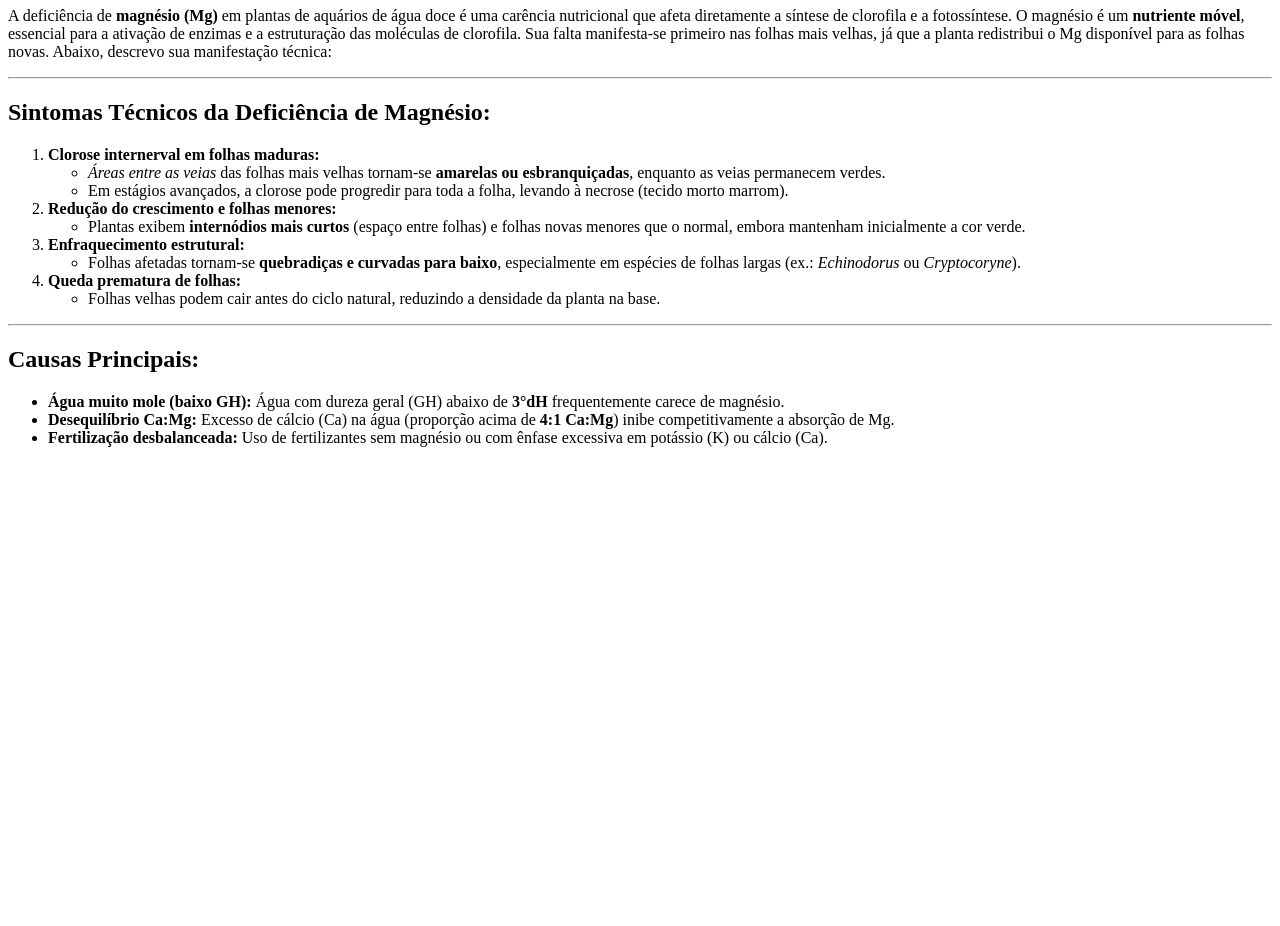
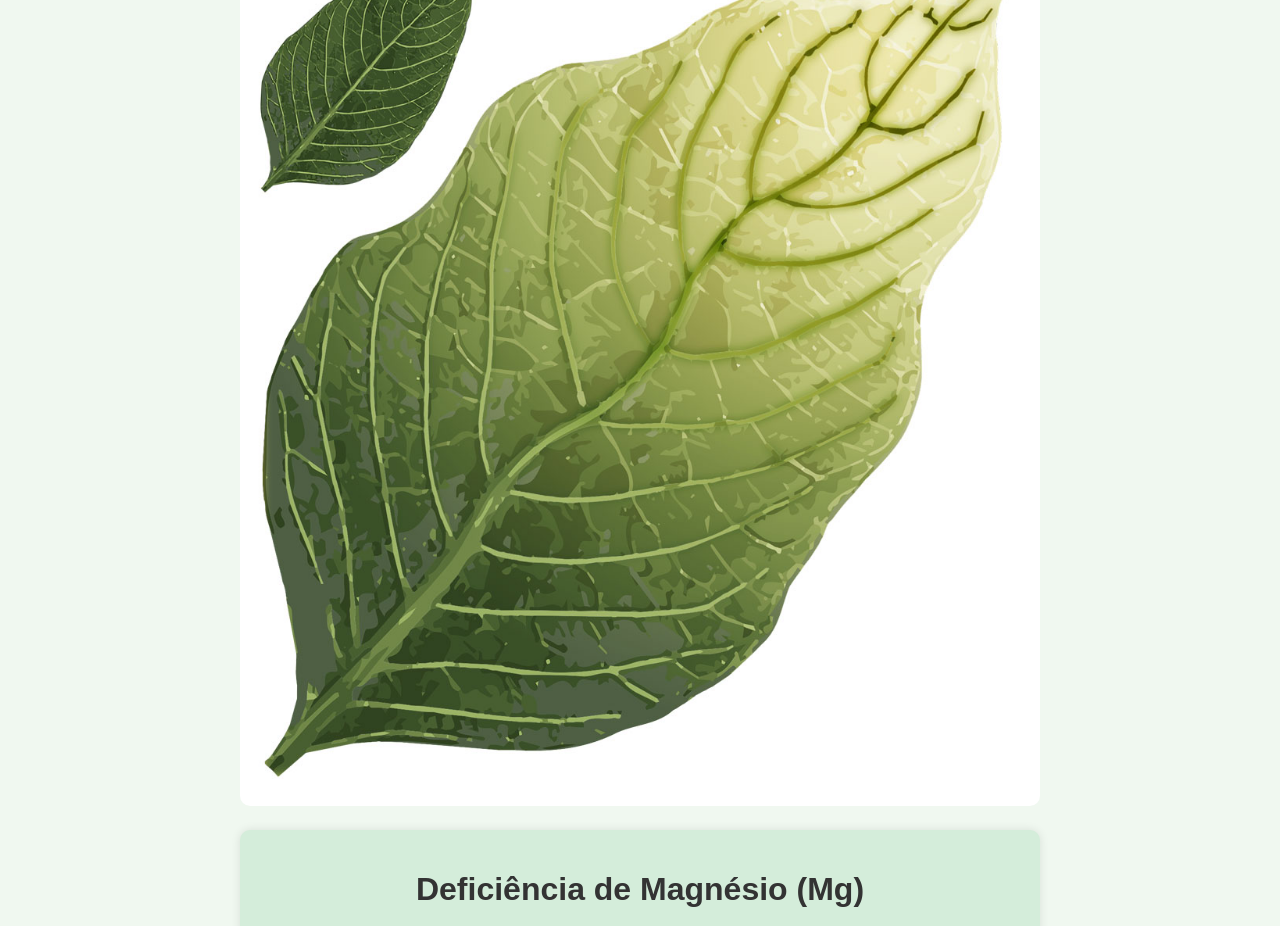
Before and after one commit to luizmourademoura/deficiencia, a plain HTML site: page magnesio.html in a window 1280 px wide. Shown: the part 73-999 px from the top of the page. Before the commit the page ends 800 px from the top, so only its background shows below. Drawn offline with Linux system fonts and the light colour scheme.

Commit message:
Add files via upload

```diff
--- a/magnesio.html
+++ b/magnesio.html
@@ -1,48 +1,89 @@
+<!DOCTYPE html>
+<html lang="pt-br">
 
-<!DOCTYPE html>
-<html lang="pt-BR">
 <head>
-    <meta charset="UTF-8">
-    <title>Deficiência de Magnésio em Plantas Aquáticas</title>
+  <meta charset="UTF-8">
+  <meta name="viewport" content="width=device-width, initial-scale=1.0">
+  <title>Deficiência de Magnésio</title>
+  <style>
+    body {
+      margin: 0;
+      font-family: Arial, sans-serif;
+      background-color: #f0f8f0;
+    }
+
+    .container {
+      display: flex;
+      flex-direction: column;
+      align-items: center;
+      max-width: 800px;
+      margin: auto;
+      padding: 20px;
+    }
+
+    .image-container {
+      width: 100%;
+      text-align: center;
+      margin-bottom: 20px;
+    }
+
+    .image-container img {
+      max-width: 100%;
+      height: auto;
+      border-radius: 10px;
+    }
+
+    .content {
+      background-color: #d4edda;
+      padding: 20px;
+      border-radius: 10px;
+      box-shadow: 0 0 10px rgba(0, 0, 0, 0.1);
+      color: #333;
+    }
+
+    h1, h3 {
+      text-align: center;
+    }
+
+    ul {
+      padding-left: 20px;
+    }
+  </style>
 </head>
+
 <body>
-    <h1>Deficiência de Magnésio (Mg) em Plantas de Aquário</h1>
-    <p>
-        A deficiência de <strong>magnésio (Mg)</strong> em plantas de aquários de água doce é uma carência nutricional que afeta diretamente a síntese de clorofila e a fotossíntese.
-        O magnésio é um <strong>nutriente móvel</strong>, essencial para a ativação de enzimas e a estruturação das moléculas de clorofila. Sua falta manifesta-se primeiro nas folhas mais velhas,
-        já que a planta redistribui o Mg disponível para as folhas novas. Abaixo, descrevo sua manifestação técnica:
-    </p>
-    <hr>
-    <h2>Sintomas Técnicos da Deficiência de Magnésio:</h2>
-    <ol>
-        <li><strong>Clorose internerval em folhas maduras:</strong>
-            <ul>
-                <li><em>Áreas entre as veias</em> das folhas mais velhas tornam-se <strong>amarelas ou esbranquiçadas</strong>, enquanto as veias permanecem verdes.</li>
-                <li>Em estágios avançados, a clorose pode progredir para toda a folha, levando à necrose (tecido morto marrom).</li>
-            </ul>
+  <div class="container">
+    <div class="image-container">
+      <img src="magnesio.jpeg" alt="Sintomas de deficiência de magnésio">
+    </div>
+    <div class="content">
+      <h1>Deficiência de Magnésio (Mg)</h1>
+      <p>A deficiência de magnésio (Mg) em plantas de aquários de água doce é uma carência nutricional que afeta diretamente a síntese de clorofila e a fotossíntese. O magnésio é um <strong>nutriente móvel</strong>, essencial para a ativação de enzimas e a estruturação das moléculas de clorofila. Sua falta manifesta-se primeiro nas folhas mais velhas, já que a planta redistribui o Mg disponível para as folhas novas. Abaixo, descrevo sua manifestação técnica:</p>
+      <hr>
+      <h3><strong>Sintomas Técnicos da Deficiência de Magnésio:</strong></h3>
+      <ul>
+        <li><strong>Clorose internerval em folhas maduras:</strong><br>
+          Áreas entre as veias das folhas mais velhas tornam-se <strong>amarelas ou esbranquiçadas</strong>, enquanto as veias permanecem verdes. Em estágios avançados, a clorose pode progredir para toda a folha, levando à necrose (tecido morto marrom).
         </li>
-        <li><strong>Redução do crescimento e folhas menores:</strong>
-            <ul>
-                <li>Plantas exibem <strong>internódios mais curtos</strong> (espaço entre folhas) e folhas novas menores que o normal, embora mantenham inicialmente a cor verde.</li>
-            </ul>
+        <li><strong>Redução do crescimento e folhas menores:</strong><br>
+          Plantas exibem <strong>internódios mais curtos</strong> (espaço entre folhas) e folhas novas menores que o normal, embora mantenham inicialmente a cor verde.
         </li>
-        <li><strong>Enfraquecimento estrutural:</strong>
-            <ul>
-                <li>Folhas afetadas tornam-se <strong>quebradiças e curvadas para baixo</strong>, especialmente em espécies de folhas largas (ex.: <em>Echinodorus</em> ou <em>Cryptocoryne</em>).</li>
-            </ul>
+        <li><strong>Enfraquecimento estrutural:</strong><br>
+          Folhas afetadas tornam-se <strong>quebradiças e curvadas para baixo</strong>, especialmente em espécies de folhas largas (ex.: <em>Echinodorus</em> ou <em>Cryptocoryne</em>).
         </li>
-        <li><strong>Queda prematura de folhas:</strong>
-            <ul>
-                <li>Folhas velhas podem cair antes do ciclo natural, reduzindo a densidade da planta na base.</li>
-            </ul>
+        <li><strong>Queda prematura de folhas:</strong><br>
+          Folhas velhas podem cair antes do ciclo natural, reduzindo a densidade da planta na base.
         </li>
-    </ol>
-    <hr>
-    <h2>Causas Principais:</h2>
-    <ul>
+      </ul>
+      <hr>
+      <h3><strong>Causas Principais:</strong></h3>
+      <ul>
         <li><strong>Água muito mole (baixo GH):</strong> Água com dureza geral (GH) abaixo de <strong>3°dH</strong> frequentemente carece de magnésio.</li>
         <li><strong>Desequilíbrio Ca:Mg:</strong> Excesso de cálcio (Ca) na água (proporção acima de <strong>4:1 Ca:Mg</strong>) inibe competitivamente a absorção de Mg.</li>
         <li><strong>Fertilização desbalanceada:</strong> Uso de fertilizantes sem magnésio ou com ênfase excessiva em potássio (K) ou cálcio (Ca).</li>
-    </ul>
+      </ul>
+    </div>
+  </div>
 </body>
+
 </html>
```
